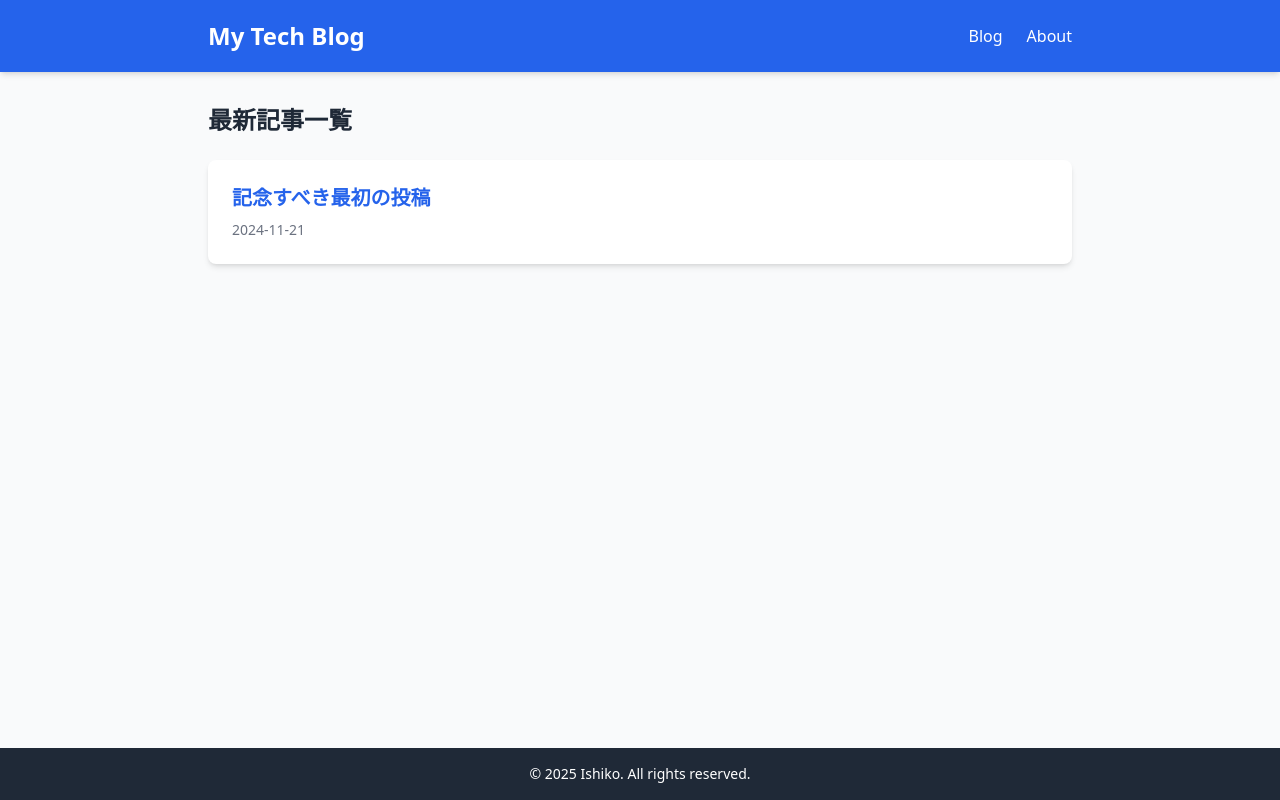
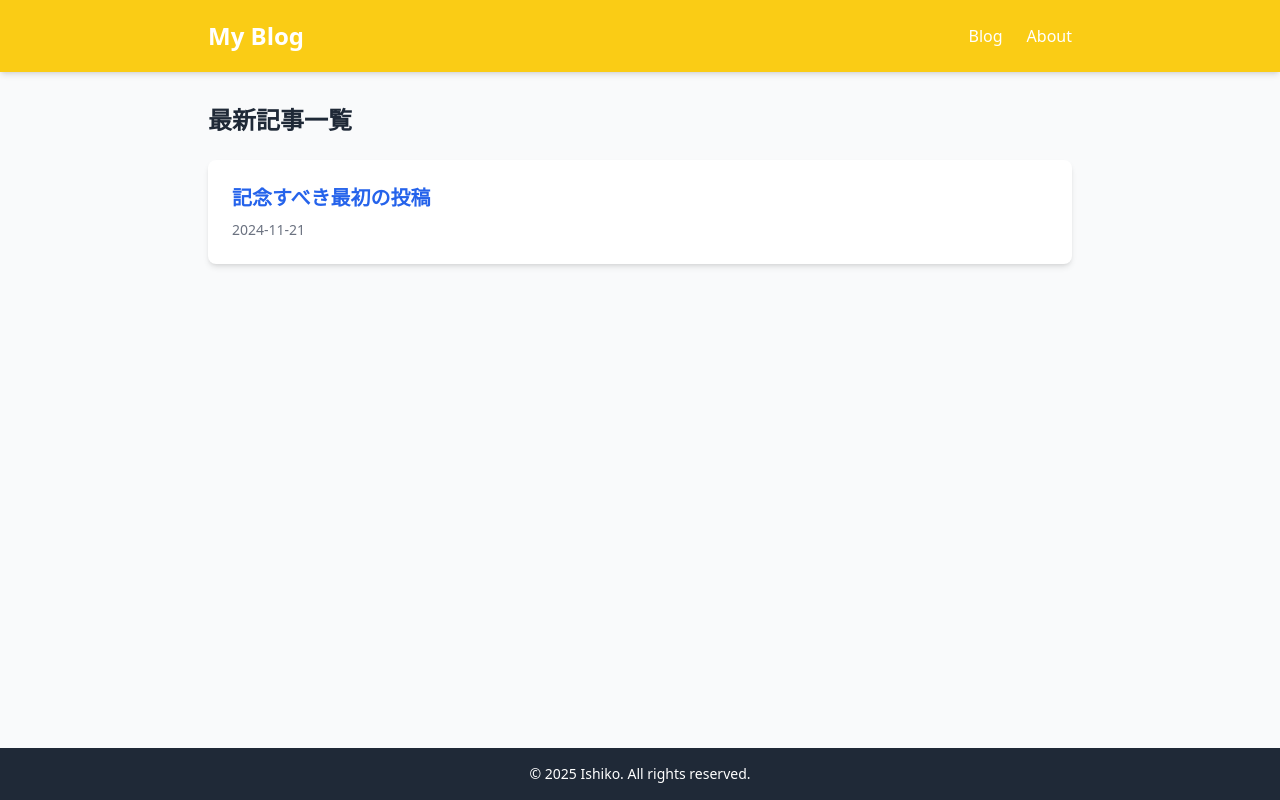
Before and after one commit to ishiko-channel/my-blog, a Next.js app: page / in a window 1280 px wide. Built offline with nearby package versions, Linux system fonts and the light colour scheme.

Commit message:
テーマカラーの変更

```diff
--- a/app/layout.tsx
+++ b/app/layout.tsx
@@ -3,7 +3,7 @@ import type { Metadata } from "next";
 import "./globals.css";
 
 export const metadata: Metadata = {
-  title: "My Tech Blog",
+  title: "My Blog",
   description: "プログラミング学習のアウトプットブログ",
 };
 
@@ -16,11 +16,11 @@ export default function RootLayout({
     <html lang="ja">
       <body className="bg-gray-50 text-gray-800 min-h-screen flex flex-col">
         {/* ヘッダー */}
-        <header className="bg-blue-600 text-white py-5 shadow-md">
+        <header className="bg-yellow-400 text-white py-5 shadow-md">
           <div className="max-w-4xl mx-auto px-4 flex justify-between items-center">
             {/* ロゴ（クリックするとトップに戻る） */}
             <Link href="/" className="text-2xl font-bold hover:opacity-80 transition">
-              My Tech Blog
+              My Blog
             </Link>
 
             {/* ナビゲーションメニュー */}
```
